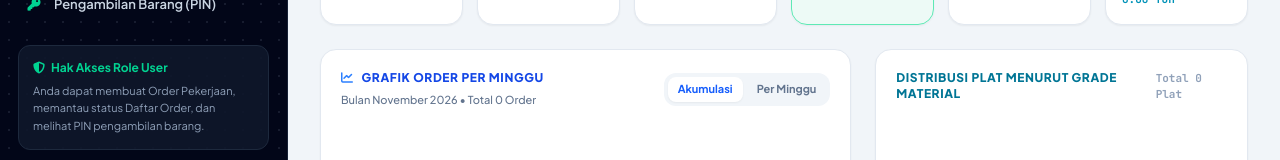
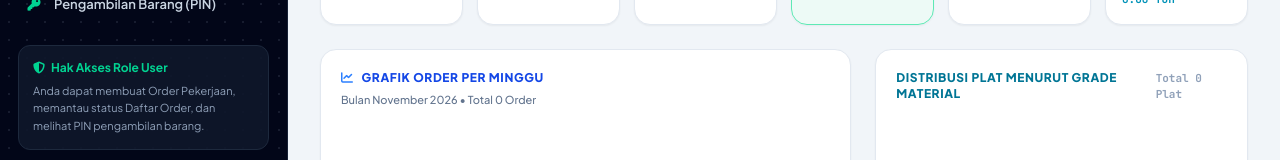
Before and after one commit to albidr30-cillowwall/cnc-database, a Nuxt app: page /dashboard in a window 1280 px wide. Shown: the part 221-381 px from the top of the page. Built offline with nearby package versions, Linux system fonts and the light colour scheme.

Commit message:
chore: hapus fitur akumulasi pada grafik order mingguan dashboard

```diff
--- a/pages/dashboard.vue
+++ b/pages/dashboard.vue
@@ -84,7 +84,7 @@
     <!-- Charts Row -->
     <div class="grid grid-cols-1 lg:grid-cols-12 gap-6">
       <div class="lg:col-span-7 bg-white dark:bg-slate-900 border border-slate-200 dark:border-slate-800 rounded-2xl p-5 shadow-xs">
-        <div class="flex flex-col sm:flex-row sm:items-center justify-between gap-2.5 mb-4">
+        <div class="flex items-center justify-between mb-4">
           <div>
             <h2 class="text-xs font-extrabold uppercase tracking-wider text-blue-700 dark:text-blue-400 flex items-center gap-2">
               <i class="fa-solid fa-chart-line text-blue-500"></i>
@@ -93,26 +93,6 @@
             <span class="text-[11px] text-slate-500 dark:text-slate-400 font-medium">
               Bulan {{ currentPeriodLabel }}
             </span>
-          </div>
-
-          <!-- Mode Toggle: Akumulasi vs Per Minggu -->
-          <div class="flex items-center gap-1 bg-slate-100 dark:bg-slate-800 p-1 rounded-xl text-[11px] font-bold self-start sm:self-auto">
-            <button
-              type="button"
-              @click="setTrendMode('cumulative')"
-              :class="trendMode === 'cumulative' ? 'bg-white dark:bg-slate-900 text-blue-600 dark:text-blue-400 shadow-xs' : 'text-slate-500 hover:text-slate-700 dark:hover:text-slate-300'"
-              class="px-2.5 py-1 rounded-lg transition cursor-pointer"
-            >
-              Akumulasi
-            </button>
-            <button
-              type="button"
-              @click="setTrendMode('weekly')"
-              :class="trendMode === 'weekly' ? 'bg-white dark:bg-slate-900 text-blue-600 dark:text-blue-400 shadow-xs' : 'text-slate-500 hover:text-slate-700 dark:hover:text-slate-300'"
-              class="px-2.5 py-1 rounded-lg transition cursor-pointer"
-            >
-              Per Minggu
-            </button>
           </div>
         </div>
         <div class="h-60 relative flex items-center justify-center">
@@ -307,8 +287,6 @@ function formatTime(val?: string | null) {
   }
 }
 
-const trendMode = ref<'cumulative' | 'weekly'>('cumulative')
-
 const monthNamesIndo = [
   'Januari', 'Februari', 'Maret', 'April', 'Mei', 'Juni',
   'Juli', 'Agustus', 'September', 'Oktober', 'November', 'Desember'
@@ -385,13 +363,6 @@ const weeklyOrderStats = computed(() => {
   })
 
   const weekly = [w1Orders.length, w2Orders.length, w3Orders.length, w4Orders.length]
-  const cumulative = [
-    weekly[0],
-    weekly[0] + weekly[1],
-    weekly[0] + weekly[1] + weekly[2],
-    weekly[0] + weekly[1] + weekly[2] + weekly[3]
-  ]
-
   const monthName = monthNamesIndo[targetMonth] || 'Bulan Ini'
 
   return {
@@ -400,7 +371,6 @@ const weeklyOrderStats = computed(() => {
     monthName,
     totalOrders: targetOrders.length,
     weekly,
-    cumulative,
     labels: ['Minggu 1', 'Minggu 2', 'Minggu 3', 'Minggu 4']
   }
 })
@@ -409,11 +379,6 @@ const currentPeriodLabel = computed(() => {
   const stats = weeklyOrderStats.value
   return `${stats.monthName} ${stats.year} • Total ${stats.totalOrders} Order`
 })
-
-function setTrendMode(mode: 'cumulative' | 'weekly') {
-  trendMode.value = mode
-  renderWeeklyChart()
-}
 
 function renderWeeklyChart() {
   if (!trendCanvas.value) return
@@ -428,9 +393,7 @@ function renderWeeklyChart() {
   const tickColor = dark ? '#94a3b8' : '#475569'
   const gridColor = dark ? 'rgba(148, 163, 184, 0.14)' : 'rgba(148, 163, 184, 0.25)'
   const stats = weeklyOrderStats.value
-  const isCum = trendMode.value === 'cumulative'
-  const chartData = isCum ? stats.cumulative : stats.weekly
-  const datasetLabel = isCum ? 'Akumulasi Order' : 'Order per Minggu'
+  const chartData = stats.weekly
 
   const maxVal = Math.max(...chartData, 5)
 
@@ -439,7 +402,7 @@ function renderWeeklyChart() {
     data: {
       labels: stats.labels,
       datasets: [{
-        label: datasetLabel,
+        label: 'Order per Minggu',
         data: chartData,
         borderColor: dark ? '#60A5FA' : '#2563EB',
         backgroundColor: dark ? 'rgba(96, 165, 250, 0.18)' : 'rgba(37, 99, 235, 0.14)',
@@ -479,18 +442,7 @@ function renderWeeklyChart() {
             label: function(context: any) {
               const idx = context.dataIndex
               const wVal = stats.weekly[idx]
-              const cVal = stats.cumulative[idx]
-              if (isCum) {
-                return [
-                  ` Akumulasi Total: ${cVal} order`,
-                  ` Order Minggu Ini: ${wVal} order`
-                ]
-              } else {
-                return [
-                  ` Order Minggu Ini: ${wVal} order`,
-                  ` Akumulasi Total: ${cVal} order`
-                ]
-              }
+              return ` Jumlah Order: ${wVal} order`
             }
           }
         }
```
